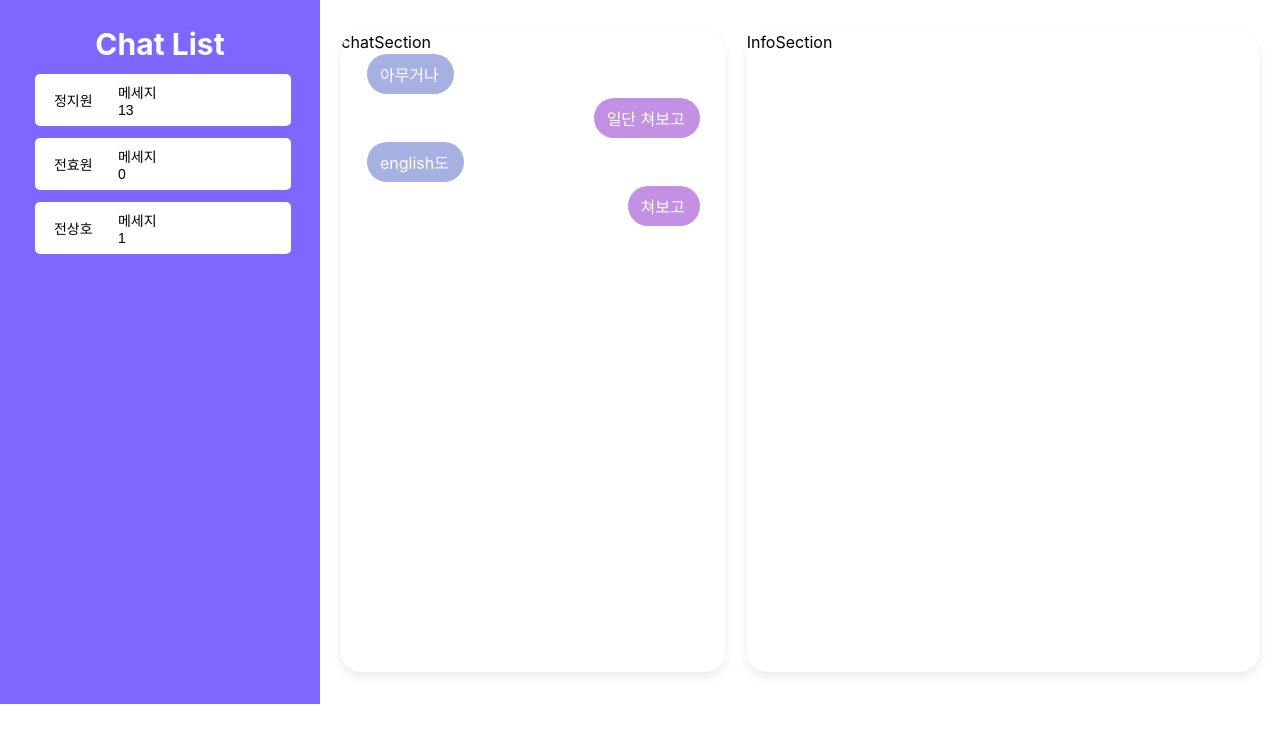
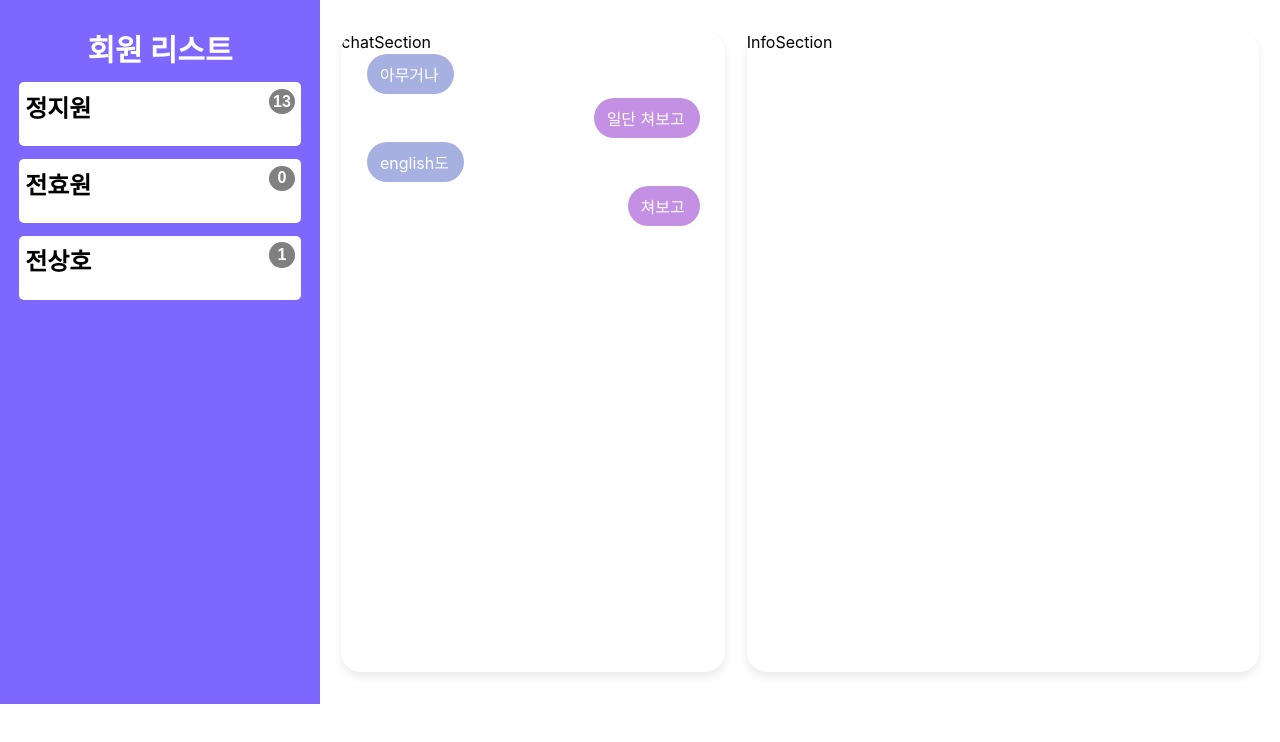
Before and after one commit to sangho-jeon/mauve-admin, a React (Create React App) app: page / in a window 1280 px wide. Shown: the top 742 px of the page. Built offline with nearby package versions, Linux system fonts and the light colour scheme.

Commit message:
[#6] 유저카드 UI 적용

```diff
--- a/src/components/feature/sidebar/index.jsx
+++ b/src/components/feature/sidebar/index.jsx
@@ -6,7 +6,7 @@ import dummy from "./dummy.json";
 const SideBar = (props) => {
   return (
     <MainContainer>
-      <Header>Chat List</Header>
+      <Header>회원 리스트</Header>
       {dummy.body.room.map((room) => (
         <RoomCard
           click={props.click}
--- a/src/components/shared/room-card/index.jsx
+++ b/src/components/shared/room-card/index.jsx
@@ -9,7 +9,6 @@ const RoomCard = (props) => {
         <Text>{props.text}</Text>
       </Left>
       <Right>
-        메세지
         <Count>{props.count}</Count>
         <Waiting>{props.wait}</Waiting>
       </Right>
--- a/src/components/shared/room-card/styled.js
+++ b/src/components/shared/room-card/styled.js
@@ -1,37 +1,58 @@
 import styled from "styled-components";
 
 export const Card = styled.button`
-  width: 20vw;
-  height: 4vw;
+  width: 22vw;
+  height: 5vw;
   border: none;
   border-radius: 5px;
-  margin-left: 0.5vw;
   margin-top: 1vw;
-  font-size: 14px;
+  font-size: 16px;
   background-color: white;
   cursor: pointer;
   display: flex;
-  justify-content: flex-start;
+  justify-content: space-between;
   align-items: center;
 `;
 export const Left = styled.div`
-  display: block;
-  margin-left: 1vw;
-  width: 5vw;
+  display: flex;
+  flex-direction: column;
+  justify-content: space-between;
+  width: 18vw;
+  height: 4vw;
   text-align: left;
 `;
 export const Right = styled.div`
-  display: block;
-  text-align: left;
+  display: flex;
+  flex-direction: column;
+  align-items: flex-end;
+  justify-content: space-between;
+  height: 4vw;
 `;
 
 export const Name = styled.div`
-  width: 5vw;
+  font-size: 24px;
+  font-weight: bold;
   text-overflow: ellipsis;
 `;
 export const Text = styled.div`
+  height: 18px;
   overflow: hidden;
+  white-space: nowrap;
   text-overflow: ellipsis;
 `;
-export const Count = styled.div``;
-export const Waiting = styled.div``;
+export const Count = styled.div`
+  display: flex;
+  justify-content: center;
+  align-items: center;
+  float: right;
+  width: 2vw;
+  height: 2vw;
+  border-radius: 1vw;
+  font-weight: bold;
+  background-color: gray;
+  color: white;
+`;
+export const Waiting = styled.div`
+  font-weight: bold;
+  color: red;
+`;
```
